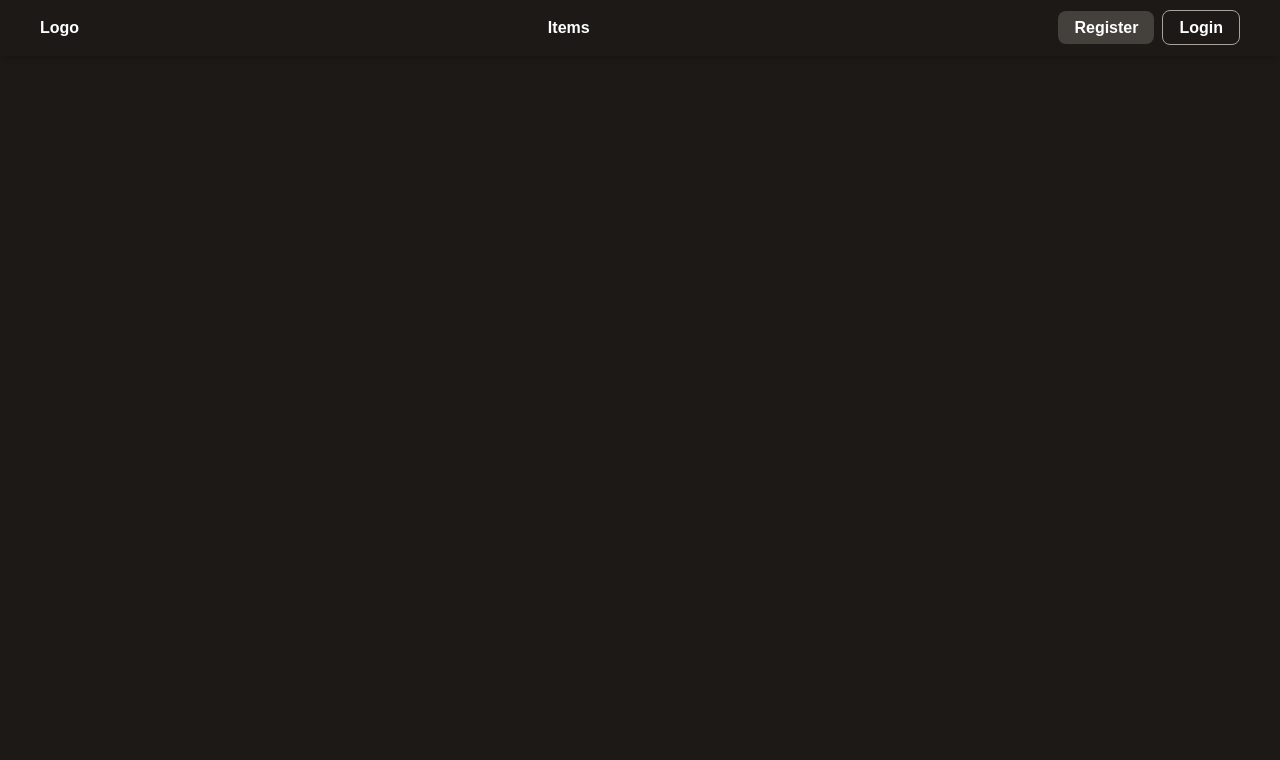
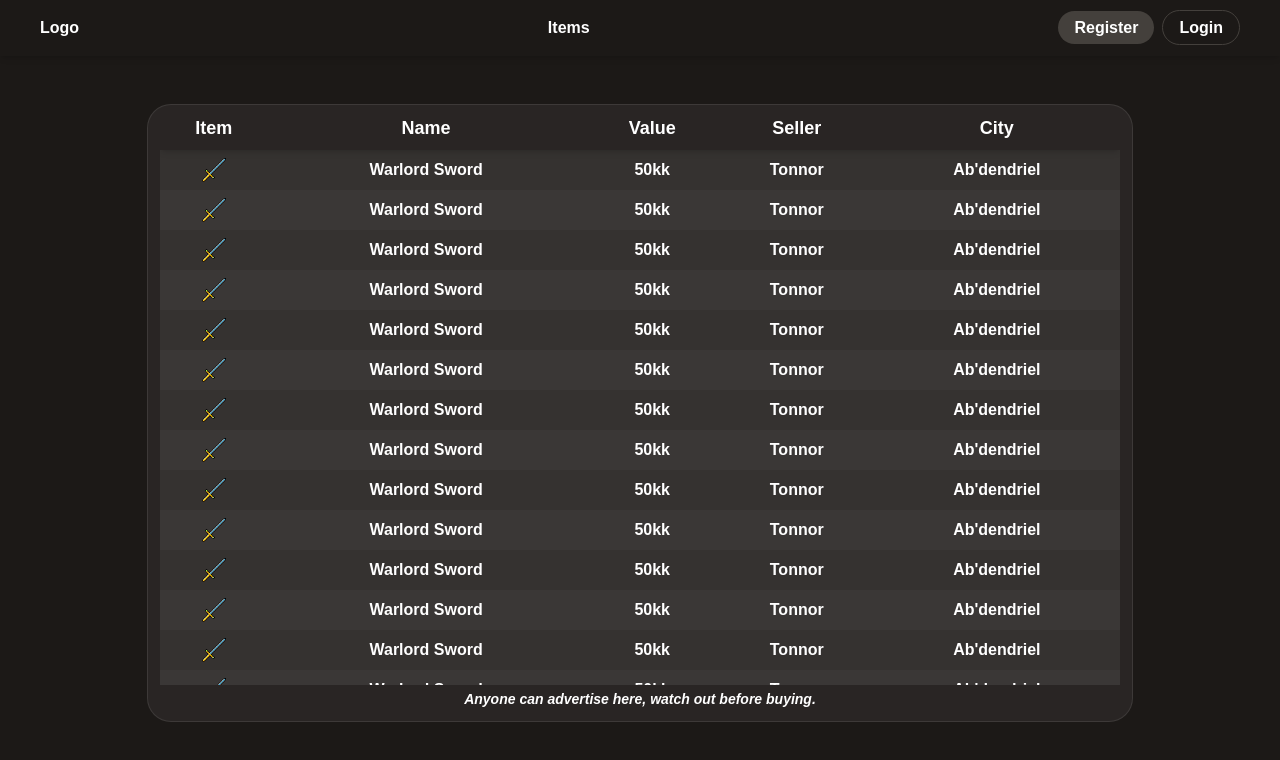
Before and after one commit to nortonglitz/tibiantis-club, a Next.js app: page / in a window 1280 px wide. Shown: the top 760 px of the page. Built offline with nearby package versions, Linux system fonts and the light colour scheme; a web font is replaced by a local one.

Commit message:
table working

```diff
--- a/app/components/buttonLink.tsx
+++ b/app/components/buttonLink.tsx
@@ -21,7 +21,7 @@ const ButtonLink: React.FC<ButtonProps> = ({
             className={`
                 py-2
                 px-4
-                rounded-lg
+                rounded-full
                 active:shadow-md
                 active:shadow-stone-950
                 ${isStandard &&
@@ -32,8 +32,8 @@ const ButtonLink: React.FC<ButtonProps> = ({
                 ${isOutlined &&
                 `
                     border-[1px]
-                    border-stone-400
-                    hover:bg-stone-400/10
+                    border-stone-700
+                    hover:bg-stone-700/40
                 `}
             `}
         >
--- /dev/null
+++ b/app/components/cards/adCard.tsx
@@ -0,0 +1,32 @@
+import Image from "next/image"
+
+interface AdCardProps {
+    children?: React.ReactNode
+}
+
+const AdCard: React.FC<AdCardProps> = ({
+    children
+}) => {
+    return (
+        <div
+            className="
+                border
+                p-2
+                rounded-full
+                border-stone-600
+                hover:bg-stone-600/5
+                cursor-pointer
+            "
+        >
+            <Image
+                src="/warlord-sword.png"
+                alt="advertised item"
+                width={24}
+                height={24}
+            />
+            {children}
+        </div>
+    )
+}
+
+export default AdCard
--- a/app/components/navbar/categories.tsx
+++ b/app/components/navbar/categories.tsx
@@ -24,8 +24,9 @@ const Categories = () => {
             <span className="cursor-pointer">
                 Items
             </span>
-            <menu className={`
-                    bg-stone-900/95
+            <menu
+                className={`
+                    bg-stone-900
                     absolute
                     invisible
                     group-hover:visible
@@ -40,7 +41,16 @@ const Categories = () => {
                 `}
             >
                 {items.map((item, i) => (
-                    <Link key={i} href={`/items/${item}`} className="hover:scale-105 transition capitalize">
+                    <Link
+                        key={i}
+                        href={`/items/${item}`}
+                        className="
+                            hover:scale-105
+                            transition
+                            capitalize
+                            border-b-1
+                        "
+                    >
                         {item}
                     </Link>
                 ))}
--- a/app/globals.css
+++ b/app/globals.css
@@ -2,21 +2,21 @@
 @tailwind components;
 @tailwind utilities;
 
-body::-webkit-scrollbar {
+*::-webkit-scrollbar {
     width: 7px;
 }
 
-body::-webkit-scrollbar-thumb {
+*::-webkit-scrollbar-thumb {
     background-color: #0c0a0990;
     border-radius: 10rem;
     border: 1px solid #44403c90;
 }
 
 
-body::-webkit-scrollbar-track-piece:start {
+*::-webkit-scrollbar-track-piece:start {
     background: transparent;
 }
 
-body::-webkit-scrollbar-track-piece:end {
+*::-webkit-scrollbar-track-piece:end {
     background: transparent;
 }
--- a/app/page.tsx
+++ b/app/page.tsx
@@ -1,8 +1,330 @@
+import Image from "next/image"
+import Link from 'next/link'
+
+const items = [
+  {
+    imgUrl: '/warlord-sword.png',
+    name: 'Warlord Sword',
+    quantitiy: 1,
+    value: '50kk',
+    seller: 'Tonnor',
+    city: "Ab'dendriel"
+  },
+  {
+    imgUrl: '/warlord-sword.png',
+    name: 'Warlord Sword',
+    quantitiy: 1,
+    value: '50kk',
+    seller: 'Tonnor',
+    city: "Ab'dendriel"
+  },
+  {
+    imgUrl: '/warlord-sword.png',
+    name: 'Warlord Sword',
+    quantitiy: 1,
+    value: '50kk',
+    seller: 'Tonnor',
+    city: "Ab'dendriel"
+  },
+  {
+    imgUrl: '/warlord-sword.png',
+    name: 'Warlord Sword',
+    quantitiy: 1,
+    value: '50kk',
+    seller: 'Tonnor',
+    city: "Ab'dendriel"
+  },
+  {
+    imgUrl: '/warlord-sword.png',
+    name: 'Warlord Sword',
+    quantitiy: 1,
+    value: '50kk',
+    seller: 'Tonnor',
+    city: "Ab'dendriel"
+  },
+  {
+    imgUrl: '/warlord-sword.png',
+    name: 'Warlord Sword',
+    quantitiy: 1,
+    value: '50kk',
+    seller: 'Tonnor',
+    city: "Ab'dendriel"
+  },
+  {
+    imgUrl: '/warlord-sword.png',
+    name: 'Warlord Sword',
+    quantitiy: 1,
+    value: '50kk',
+    seller: 'Tonnor',
+    city: "Ab'dendriel"
+  },
+  {
+    imgUrl: '/warlord-sword.png',
+    name: 'Warlord Sword',
+    quantitiy: 1,
+    value: '50kk',
+    seller: 'Tonnor',
+    city: "Ab'dendriel"
+  },
+  {
+    imgUrl: '/warlord-sword.png',
+    name: 'Warlord Sword',
+    quantitiy: 1,
+    value: '50kk',
+    seller: 'Tonnor',
+    city: "Ab'dendriel"
+  },
+  {
+    imgUrl: '/warlord-sword.png',
+    name: 'Warlord Sword',
+    quantitiy: 1,
+    value: '50kk',
+    seller: 'Tonnor',
+    city: "Ab'dendriel"
+  },
+  {
+    imgUrl: '/warlord-sword.png',
+    name: 'Warlord Sword',
+    quantitiy: 1,
+    value: '50kk',
+    seller: 'Tonnor',
+    city: "Ab'dendriel"
+  },
+  {
+    imgUrl: '/warlord-sword.png',
+    name: 'Warlord Sword',
+    quantitiy: 1,
+    value: '50kk',
+    seller: 'Tonnor',
+    city: "Ab'dendriel"
+  },
+  {
+    imgUrl: '/warlord-sword.png',
+    name: 'Warlord Sword',
+    quantitiy: 1,
+    value: '50kk',
+    seller: 'Tonnor',
+    city: "Ab'dendriel"
+  },
+  {
+    imgUrl: '/warlord-sword.png',
+    name: 'Warlord Sword',
+    quantitiy: 1,
+    value: '50kk',
+    seller: 'Tonnor',
+    city: "Ab'dendriel"
+  },
+  {
+    imgUrl: '/warlord-sword.png',
+    name: 'Warlord Sword',
+    quantitiy: 1,
+    value: '50kk',
+    seller: 'Tonnor',
+    city: "Ab'dendriel"
+  },
+  {
+    imgUrl: '/warlord-sword.png',
+    name: 'Warlord Sword',
+    quantitiy: 1,
+    value: '50kk',
+    seller: 'Tonnor',
+    city: "Ab'dendriel"
+  },
+  {
+    imgUrl: '/warlord-sword.png',
+    name: 'Warlord Sword',
+    quantitiy: 1,
+    value: '50kk',
+    seller: 'Tonnor',
+    city: "Ab'dendriel"
+  },
+  {
+    imgUrl: '/warlord-sword.png',
+    name: 'Warlord Sword',
+    quantitiy: 1,
+    value: '50kk',
+    seller: 'Tonnor',
+    city: "Ab'dendriel"
+  },
+  {
+    imgUrl: '/warlord-sword.png',
+    name: 'Warlord Sword',
+    quantitiy: 1,
+    value: '50kk',
+    seller: 'Tonnor',
+    city: "Ab'dendriel"
+  },
+  {
+    imgUrl: '/warlord-sword.png',
+    name: 'Warlord Sword',
+    quantitiy: 1,
+    value: '50kk',
+    seller: 'Tonnor',
+    city: "Ab'dendriel"
+  },
+  {
+    imgUrl: '/warlord-sword.png',
+    name: 'Warlord Sword',
+    quantitiy: 1,
+    value: '50kk',
+    seller: 'Tonnor',
+    city: "Ab'dendriel"
+  },
+  {
+    imgUrl: '/warlord-sword.png',
+    name: 'Warlord Sword',
+    quantitiy: 1,
+    value: '50kk',
+    seller: 'Tonnor',
+    city: "Ab'dendriel"
+  },
+  {
+    imgUrl: '/warlord-sword.png',
+    name: 'Warlord Sword',
+    quantitiy: 1,
+    value: '50kk',
+    seller: 'Tonnor',
+    city: "Ab'dendriel"
+  },
+  {
+    imgUrl: '/warlord-sword.png',
+    name: 'Warlord Sword',
+    quantitiy: 1,
+    value: '50kk',
+    seller: 'Tonnor',
+    city: "Ab'dendriel"
+  },
+  {
+    imgUrl: '/warlord-sword.png',
+    name: 'Warlord Sword',
+    quantitiy: 1,
+    value: '50kk',
+    seller: 'Tonnor',
+    city: "Ab'dendriel"
+  },
+  {
+    imgUrl: '/warlord-sword.png',
+    name: 'Warlord Sword',
+    quantitiy: 1,
+    value: '50kk',
+    seller: 'Tonnor',
+    city: "Ab'dendriel"
+  },
+  {
+    imgUrl: '/warlord-sword.png',
+    name: 'Warlord Sword',
+    quantitiy: 1,
+    value: '50kk',
+    seller: 'Tonnor',
+    city: "Ab'dendriel"
+  },
+  {
+    imgUrl: '/warlord-sword.png',
+    name: 'Warlord Sword',
+    quantitiy: 1,
+    value: '50kk',
+    seller: 'Tonnor',
+    city: "Ab'dendriel"
+  },
+  {
+    imgUrl: '/warlord-sword.png',
+    name: 'Warlord Sword',
+    quantitiy: 1,
+    value: '50kk',
+    seller: 'Tonnor',
+    city: "Ab'dendriel"
+  },
+  {
+    imgUrl: '/warlord-sword.png',
+    name: 'Warlord Sword',
+    quantitiy: 1,
+    value: '50kk',
+    seller: 'Tonnor',
+    city: "Ab'dendriel"
+  },
+  {
+    imgUrl: '/warlord-sword.png',
+    name: 'Warlord Sword',
+    quantitiy: 1,
+    value: '50kk',
+    seller: 'Tonnor',
+    city: "Ab'dendriel"
+  },
+  {
+    imgUrl: '/warlord-sword.png',
+    name: 'Warlord Sword',
+    quantitiy: 1,
+    value: '50kk',
+    seller: 'Tonnor',
+    city: "Ab'dendriel"
+  }
+]
+
 export default function Home() {
   return (
-    <main>
-      <div>
-
+    <main
+      className="
+        flex
+        justify-center
+        p-10
+      "
+    >
+      <div className="px-3 py-2 bg-stone-800 rounded-3xl border border-stone-200/10">
+        <div className="h-[75vh] w-[75vw] overflow-y-auto">
+          <table className="relative text-center w-full">
+            <thead className="top-0 sticky">
+              <tr
+                className="
+                bg-stone-800
+                  text-lg
+                  shadow-md
+                  [&>th]:pb-2
+                  "
+              >
+                <th scope="col">Item</th>
+                <th scope="col">Name</th>
+                <th scope="col">Value</th>
+                <th scope="col">Seller</th>
+                <th scope="col">City</th>
+              </tr>
+            </thead>
+            <tbody>
+              {items.map(({ city, imgUrl, name, quantitiy, seller, value }, i) => (
+                <tr
+                  key={i}
+                  className="
+                    [&>td]:py-2
+                    odd:bg-stone-400/10
+                    even:bg-stone-300/10
+                    hover:outline
+                    hover:-outline-offset-1
+                    hover:outline-stone-400/80
+                  "
+                >
+                  <td><Image className="m-auto" src={imgUrl} height={24} width={24} alt={name} /></td>
+                  <td>{name}</td>
+                  <td>{value}</td>
+                  <td>
+                    <Link
+                      className="hover:text-yellow-200 active:text-yellow-400"
+                      target="_blank"
+                      rel="noreferrer noopener"
+                      href={`https://tibiantis.online/?page=character&name=${seller}`}
+                    >
+                      {seller}
+                    </Link>
+                  </td>
+                  <td>{city}</td>
+                </tr>
+              ))}
+            </tbody>
+            <tfoot>
+              <tr className="sticky bottom-0 bg-stone-800 italic text-sm pb-1" >
+                <td className="py-1" colSpan={6}>Anyone can advertise here, watch out before buying.</td>
+              </tr>
+            </tfoot>
+          </table>
+        </div>
       </div>
     </main>
   )
```
Also changed, not shown: public/warlord-sword.png (added).
